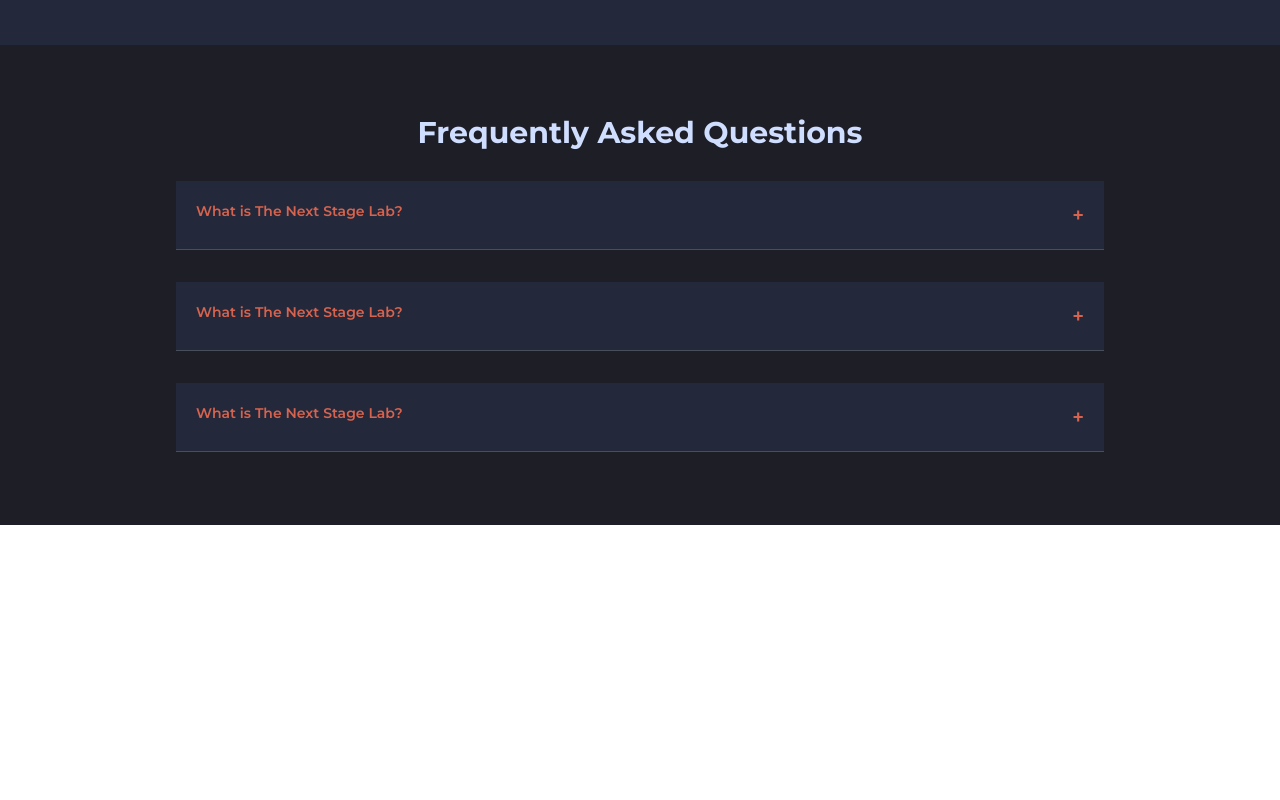
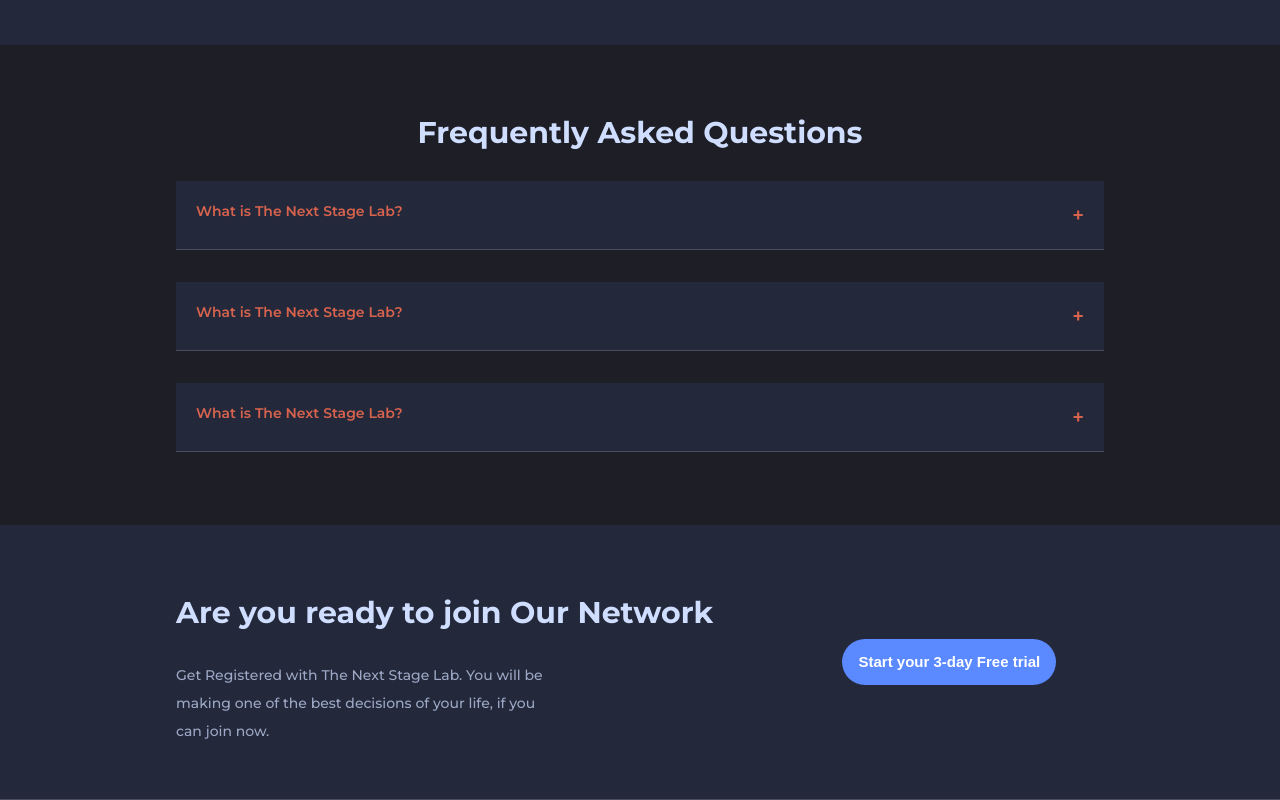
Before and after one commit to HamidTech360/swiftTelecoms, a React (Vite) app: page / in a window 1280 px wide. Shown: the part 3681-4481 px from the top of the page. Before the commit the page ends 4206 px from the top, so only its background shows below. Built offline with nearby package versions, Linux system fonts and the light colour scheme.

Commit message:
adding network

```diff
--- a/src/components/CustomAccordion/CustomAccordion.tsx
+++ b/src/components/CustomAccordion/CustomAccordion.tsx
@@ -3,7 +3,7 @@
 interface IAccord {
   title?: string
   content?: string
-  key: number
+  key?: number
 }
 
 function CustomAccordion({ title, content, key }: IAccord) {
--- a/src/screens/Home/Testimonial.tsx
+++ b/src/screens/Home/Testimonial.tsx
@@ -1,6 +1,7 @@
 import { SectionTitles } from './home.style'
 import userOne from '../../assets/user1.png'
 import CustomAccordion from '../../components/CustomAccordion/CustomAccordion'
+import CustomButton from '../../components/CustomButton/CustomButton'
 
 interface ICardText {
   img: string
@@ -86,13 +87,29 @@
           ))}
         </div>
       </div>
-
       <div className="bg-[#1D1E26] min-h-[50vh] p-5 lg:py-10 lg:px-44 ">
         <SectionTitles> Frequently Asked Questions </SectionTitles>
-
         {accordionData.map((item: any, i: number) => (
           <CustomAccordion key={i} content={item.content} title={item.title} />
         ))}
+      </div>
+
+      <div
+        className="md:grid grid-cols-3 p-5 lg:py-10 lg:px-44 bg-[#23283a] "
+        style={{ borderBottom: '1px solid #4A4E5C' }}
+      >
+        <div className="col-span-2">
+          <SectionTitles style={{ textAlign: 'left' }}>
+            Are you ready to join Our Network
+          </SectionTitles>
+          <p className="text-[#9CA8C5] leading-7 text-sm font-medium md:w-[60%] ">
+            Get Registered with The Next Stage Lab. You will be making one of
+            the best decisions of your life, if you can join now.
+          </p>
+        </div>
+        <div className="m-auto flex">
+          <CustomButton>Start your 3-day Free trial</CustomButton>
+        </div>
       </div>
     </div>
   )
```
Also changed, not shown: src/screens/Home/index.css (+7 -0 lines).
